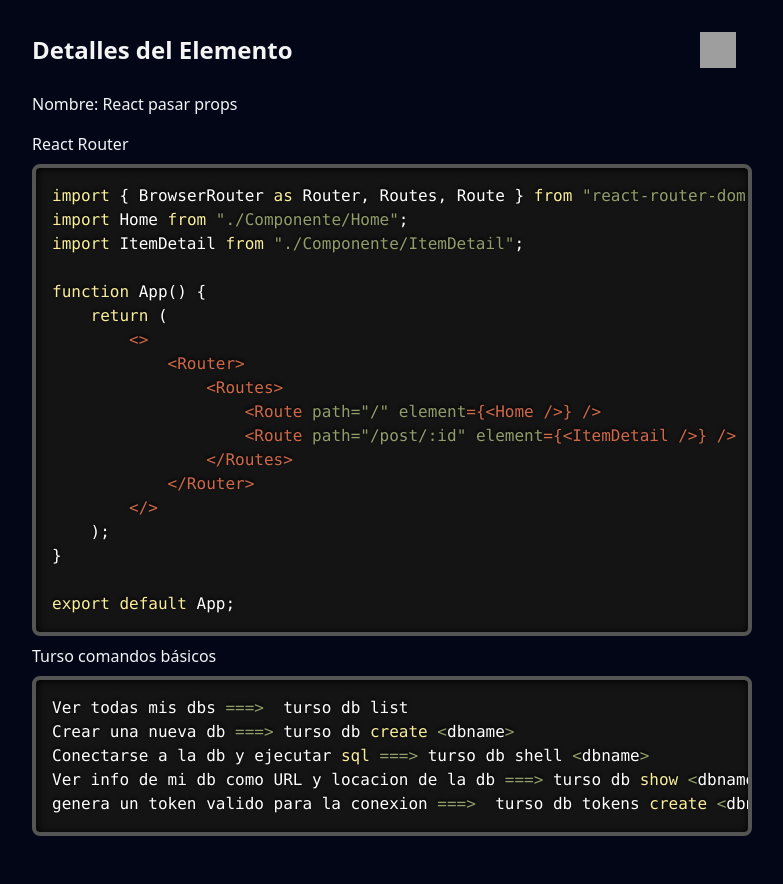
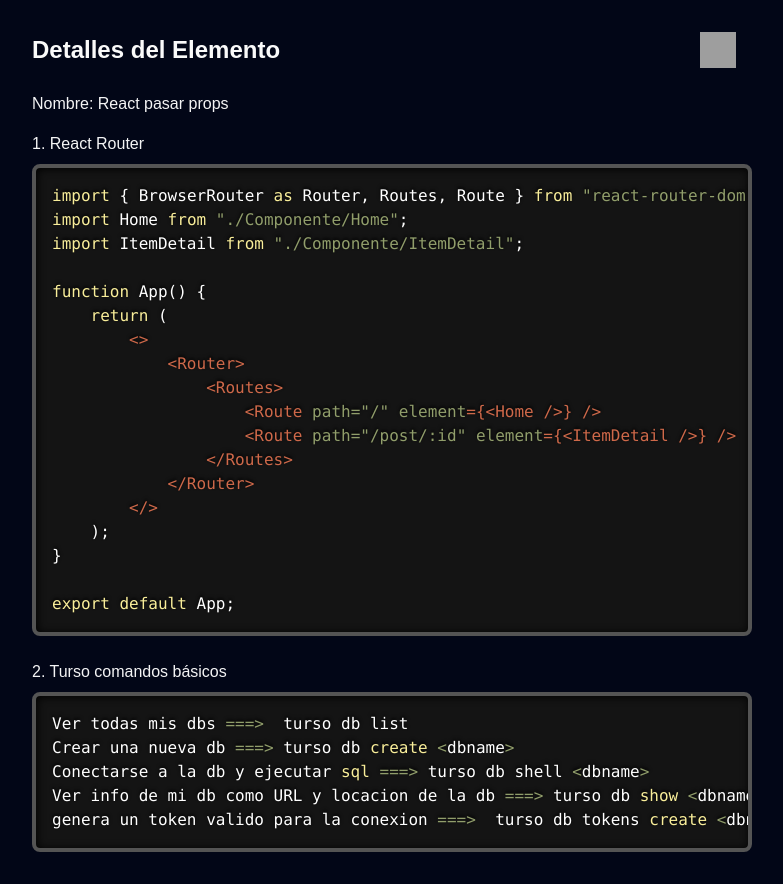
Before and after one commit to Carl0sPineda/WebResources, a React (Vite) app: page /1 in a window 1280 px wide. Shown: the whole page, without its empty margins (248-1031 px from the left). Built offline with nearby package versions, Linux system fonts and the light colour scheme; grey boxes are pictures that could not be loaded.

Commit message:
chore: Font raleway added

```diff
--- a/package.json
+++ b/package.json
@@ -10,6 +10,7 @@
     "preview": "vite preview"
   },
   "dependencies": {
+    "@fontsource-variable/raleway": "^5.0.18",
     "react": "^18.2.0",
     "react-dom": "^18.2.0",
     "react-router-dom": "^6.22.3",
--- a/src/App.tsx
+++ b/src/App.tsx
@@ -2,6 +2,7 @@ import { BrowserRouter as Router, Routes, Route } from "react-router-dom";
 import Home from "./pages/Home";
 import PostDetail from "./components/PostDetail";
 import NotFound from "./pages/NotFound";
+import "@fontsource-variable/raleway";
 
 const App = () => {
   return (
--- a/src/components/PostDetail.tsx
+++ b/src/components/PostDetail.tsx
@@ -22,10 +22,10 @@ const PostDetail = () => {
   return (
     <div className="max-w-3xl mx-auto p-6 rounded-lg">
       <div className="flex justify-between items-center mb-4">
-        <h1 className="text-2xl font-bold text-zinc-100">
+        <h1 className="text-2xl font-bold text-zinc-50">
           Detalles del Elemento
         </h1>
-        <Link to={"/"} className=" text-white font-bold py-2 px-4 rounded">
+        <Link to={"/"} className="py-2 px-4 rounded">
           <img
             className="h-9 w-9 hover:scale-105 ease-in-out duration-150"
             src={back}
@@ -33,10 +33,10 @@ const PostDetail = () => {
           />
         </Link>
       </div>
-      <p className="mb-4 text-zinc-100">Nombre: {post.name}</p>
+      <span className="text-zinc-100">Nombre: {post.name}</span>
 
       {post.widget1 && (
-        <div>
+        <div className="mt-4">
           <span className="text-zinc-100">{post.widget1?.title}</span>
           <SyntaxHighlighter
             language={post.widget1.languaje}
@@ -49,7 +49,7 @@ const PostDetail = () => {
       )}
 
       {post.widget2 && (
-        <div>
+        <div className="mt-6">
           <span className="text-zinc-100">{post.widget2.title}</span>
           <SyntaxHighlighter
             language={post.widget2.languaje}
--- a/src/data/data.json
+++ b/src/data/data.json
@@ -5,11 +5,11 @@
       "image":"https://scrimba.com/articles/content/images/size/w2000/2022/10/Learn-React-props-in-one-tutorial-3.png",
       "widget1": {
         "languaje": "jsx",
-        "title": "React Router",
+        "title": "1. React Router",
         "code": "import { BrowserRouter as Router, Routes, Route } from \"react-router-dom\";\nimport Home from \"./Componente/Home\";\nimport ItemDetail from \"./Componente/ItemDetail\";\n\nfunction App() {\n    return (\n        <>\n            <Router>\n                <Routes>\n                    <Route path=\"/\" element={<Home />} />\n                    <Route path=\"/post/:id\" element={<ItemDetail />} />\n                </Routes>\n            </Router>\n        </>\n    );\n}\n\nexport default App;"
       },
       "widget2": {
-        "title":"Turso comandos básicos",
+        "title":"2. Turso comandos básicos",
         "languaje": "sql",
         "code": "Ver todas mis dbs ===>  turso db list \nCrear una nueva db ===> turso db create <dbname>\nConectarse a la db y ejecutar sql ===> turso db shell <dbname>\nVer info de mi db como URL y locacion de la db ===> turso db show <dbname>\ngenera un token valido para la conexion ===>  turso db tokens create <dbname>"
       }
@@ -20,7 +20,7 @@
       "image":"https://cdn.educba.com/academy/wp-content/uploads/2019/02/T-SQL-Commands.jpg.webp",
       "widget1": {
         "languaje":"sql",
-        "title": "Turso comandos básicos",
+        "title": "1. Turso comandos básicos",
         "code": "Ver todas mis dbs ===> turso db list\nCrear una nueva db ===> turso db create <dbname>\nConectarse a la db y ejecutar sql ===> turso db shell <dbname>\nVer info de mi db como URL y locacion de la db ===> turso db show <dbname>\ngenerar un token válido para la conexión ===> turso db tokens create <dbname>"
       }
     },
@@ -30,12 +30,12 @@
       "image":"https://miro.medium.com/v2/resize:fit:720/format:webp/1*8tYWFGjwXt_2mLP2-lFJjw.png",
       "widget1": {
         "languaje":"sql",
-        "title": "Turso comandos básicos",
+        "title": "1. Turso comandos básicos",
         "code": "Ver todas mis dbs ===> turso db list\nCrear una nueva db ===> turso db create <dbname>\nConectarse a la db y ejecutar sql ===> turso db shell <dbname>\nVer info de mi db como URL y locacion de la db ===> turso db show <dbname>\ngenerar un token válido para la conexión ===> turso db tokens create <dbname>"
       },
       "widget2": {
         "languaje":"sql",
-        "title": "Turso db sql",
+        "title": "2. Turso db sql",
         "code": "CREATE TABLE users (ID INTEGER PRIMARY KEY AUTOINCREMENT, name TEXT);\n\n-- Cambiar el nombre de la columna ID a id\nALTER TABLE users RENAME COLUMN ID TO id;\n\n-- Añadir la columna email\nALTER TABLE users ADD COLUMN email TEXT;\n\n-- Añadir la columna password\nALTER TABLE users ADD COLUMN password TEXT;"
       }
     },
@@ -45,7 +45,7 @@
       "image":"https://miro.medium.com/v2/resize:fit:720/format:webp/0*VRlI0n8V_zvnoKpB.jpg",
       "widget2": {
         "languaje":"sql",
-        "title": "Turso db sql",
+        "title": "1. Turso db sql",
         "code": "CREATE TABLE users (ID INTEGER PRIMARY KEY AUTOINCREMENT, name TEXT);\n\n-- Cambiar el nombre de la columna ID a id\nALTER TABLE users RENAME COLUMN ID TO id;\n\n-- Añadir la columna email\nALTER TABLE users ADD COLUMN email TEXT;\n\n-- Añadir la columna password\nALTER TABLE users ADD COLUMN password TEXT;"
       }
     },
--- a/src/index.css
+++ b/src/index.css
@@ -9,3 +9,7 @@
 html {
     scroll-behavior: smooth;
   }
+
+  body {
+    font-family: 'Raleway Variable', sans-serif, system-ui;
+  }
--- a/src/pages/Home.tsx
+++ b/src/pages/Home.tsx
@@ -1,17 +1,17 @@
 import { Link } from "react-router-dom";
+import { Posts } from "../interfaces/posts.interface";
 import data from "../data/data.json";
-import { Posts } from "../interfaces/posts.interface";
 
 const Home = () => {
   return (
-    <div className="max-w-7xl mx-auto font-sans text-white">
+    <div className="max-w-7xl mx-auto text-white">
       <div className="text-center max-w-2xl mx-auto">
-        <h2 className="sm:text-3xl text-lg font-extrabold mt-4 text-balance">
+        <h2 className="sm:text-3xl text-lg font-bold mt-6 text-balance">
           Herramientas para desarrollo web
         </h2>
-        <p className=" text-zinc-400 mt-4 sm:mt-6 text-sm">
+        <p className=" text-zinc-400 font-medium mt-4 text-sm">
           Plataforma personalizada de snippets, diseñada para tener acceso
-          rápido a mis fragmentos de código favoritos en un solo lugar.
+          rápido a mis fragmentos de código favoritos en un solo lugar
         </p>
       </div>
       <div className="grid grid-cols-1 sm:grid-cols-2 md:grid-cols-3 lg:grid-cols-4 gap-4 p-4 mt-8">
@@ -23,7 +23,7 @@ const Home = () => {
                 alt={post.name}
                 className="w-full h-48 object-cover rounded-lg transition-transform transform scale-100 group-hover:scale-105"
               />
-              <span className="absolute inset-0 flex items-center justify-center opacity-0 group-hover:opacity-100 transition-opacity bg-black bg-opacity-100 text-zinc-200 font-bold text-center rounded-md">
+              <span className="absolute inset-0 flex items-center justify-center opacity-0 group-hover:opacity-100 transition-opacity bg-black bg-opacity-100 text-zinc-300 font-bold text-center rounded-md">
                 {post.name}
               </span>
             </div>
```
Also changed, not shown: 1 other file (tests, documents, lock files or other folders).
